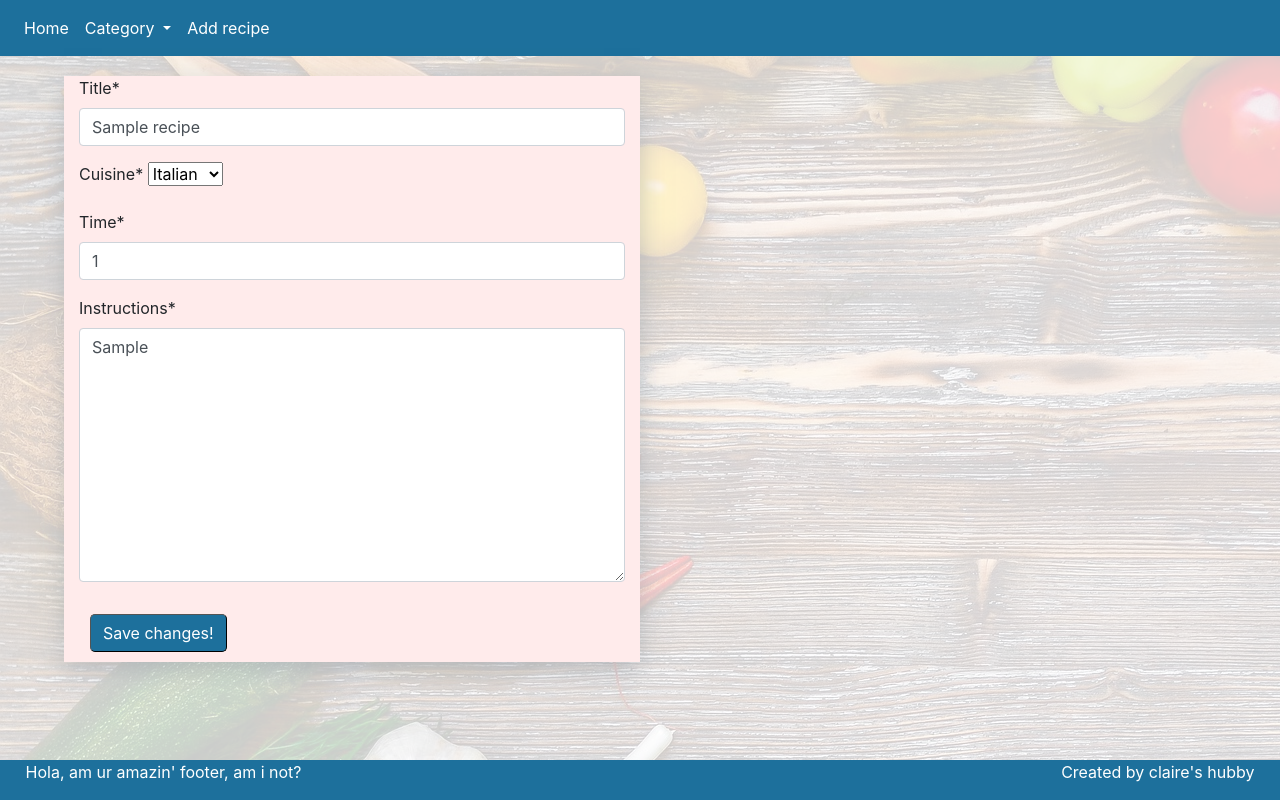
After one commit to Kadlec-Filip/Phood, a Django app: page /update_rec/1/ in a window 1280 px wide; the page is wider, and only the part inside the window is pictured. The commit adds this page. Run offline with Django 5.2, Linux system fonts and the light colour scheme; tables that the repository leaves empty hold one stand-in row (values such as "Sample post"); some libraries are stand-ins or nearby versions.

Commit message:
Update recipe; work in progress

```diff
--- a/Phood1/Forms/forms.py
+++ b/Phood1/Forms/forms.py
@@ -10,7 +10,11 @@ from django import forms
 #         model = Recipe
 #         fields = ['title', 'picture']
 
-class RecipeForm(forms.Form):
+class RecipeForm(forms.ModelForm):
+    class Meta:
+        model=Recipe
+        fields = ['title', 'cuisine', 'time', 'instructions']
+
     CATEGORY_CUISINE = (
         ('Italian', 'Italian'),
         ('French', 'French'),
@@ -25,6 +29,10 @@ class RecipeForm(forms.Form):
     instructions= forms.CharField(widget=forms.Textarea)
 
 class IngredientForm(forms.Form):
+    class Meta:
+        model=Ingredient
+        fields = ['name', 'ing_qty', 'ing_unit']
+
     CATEGORY_UNIT = (
         ('kg', 'kg'),
         ('g', 'g'),
--- a/Phood1/Phood1/urls.py
+++ b/Phood1/Phood1/urls.py
@@ -16,7 +16,7 @@ Including another URLconf
 """
 from django.contrib import admin
 from django.urls import path, re_path
-from pages.views import homepage_view, allrecipes_view, specific_recipe_view, add_recipe_view, ing_fset_view
+from pages.views import homepage_view, allrecipes_view, specific_recipe_view, add_recipe_view, ing_fset_view, update_recipe_view
 
 urlpatterns = [
     path('admin/', admin.site.urls),
@@ -24,6 +24,7 @@ urlpatterns = [
     path('recipes/<str:ingredient>/', allrecipes_view, name='recipes'),
     path('spec_rec/<int:recipe_id>/', specific_recipe_view, name='specific_recipe'),
     path('add_recipe<int:form1_done>/', add_recipe_view, name='add_recipe'),
+    path('update_rec/<int:recipe_id>/', update_recipe_view, name='update_recipe'),
     path('ing_fset/', ing_fset_view, name='ing_fset'),
 
 ]
--- a/Phood1/pages/views.py
+++ b/Phood1/pages/views.py
@@ -44,7 +44,7 @@ def add_recipe_view(request, form1_done, *args, **kwargs):
         if request.method == "POST":
             form_recipe = RecipeForm(request.POST)
             if form_recipe.is_valid():
-                add_recipe_view.form1counter += 1
+                add_recipe_view.form1counter = 1
                 #print(form_recipe.cleaned_data)
                 request.session['form1_cleaned_data'] = form_recipe.cleaned_data
             else:
@@ -56,7 +56,7 @@ def add_recipe_view(request, form1_done, *args, **kwargs):
         if request.method == "POST":
             formset = IngredientFormSet(request.POST)
             if formset.is_valid():
-                add_recipe_view.form1counter -= 1
+                add_recipe_view.form1counter = 0
                 print(formset.cleaned_data)
                 #####################################
                 # 1) create Recipe
@@ -78,6 +78,7 @@ def add_recipe_view(request, form1_done, *args, **kwargs):
                 #####################################
                 return redirect(homepage_view)
         else:
+            add_recipe_view.form1counter = 0
             formset = IngredientFormSet()
 
 
@@ -100,3 +101,29 @@ def ing_fset_view(request, *args, **kwargs):
 
     context['formset']=formset
     return render(request, 'pages/ingredient_formset.html', context)
+
+
+def update_recipe_view(request, recipe_id, *args, **kwargs):
+    context = {}
+    recipe  = Recipe.objects.get(pk=recipe_id)
+    form_recipe = RecipeForm(instance=recipe)
+    if request.method == "POST":
+        form_recipe = RecipeForm(request.POST)
+        if form_recipe.is_valid():
+            form_recipe.save()
+            # needed?
+            # recipe.title = form_recipe.cleaned_data['title']
+            # recipe.cuisine = form_recipe.cleaned_data['cuisine']
+            # recipe.time = form_recipe.cleaned_data['time']
+            # recipe.instructions = form_recipe.cleaned_data['instructions']
+            # recipe.save()
+            # 2) delete previous recipe ?
+            # 3) copy ingredients as well!
+
+            return redirect(homepage_view)
+        else:
+            # print(form_recipe.errors())
+            add_recipe_view.form1counter = 0
+            form_recipe = RecipeForm()
+    context['form_recipe']=form_recipe
+    return render(request, 'pages/update_recipe.html', context)
--- a/Phood1/templates/pages/add_recipe.html
+++ b/Phood1/templates/pages/add_recipe.html
@@ -7,6 +7,7 @@
         margin-left: 5%;
         margin-right: 5%;
         margin-top: 20px;
+        margin-bottom: 100px;
     }
     #inner_container_addrecipe{
     max-width: 45%;
--- a/Phood1/templates/pages/base.html
+++ b/Phood1/templates/pages/base.html
@@ -14,7 +14,7 @@
         height:100%;
         }
     body {
-        margin-bottom:40px;
+        margin-bottom:100px;
         position: relative;
         /* background-image: url("{% static 'pictures/bg_img.jpg' %}"); */
         background-size: cover;
--- a/Phood1/templates/pages/specific_recipe.html
+++ b/Phood1/templates/pages/specific_recipe.html
@@ -24,7 +24,9 @@ h1, h2, h3, p{
 
 
 <div class="container" id="recipe_container">
-  <div class="row"><div class="col" style="font-size: xxx-large;">{{ recipe.title }}</div></div>
+  <div class="row"><div class="col" style="font-size: xxx-large;">{{ recipe.title }}</div>
+    <div class="col"><a href="{% url 'update_recipe' recipe_id=recipe.id %}" type="btn btn-primary" id="update-recipe-btn">Update!</a></div>
+  </div>
   <div class="row top-buffer">
     <div class="column" style="width: 45%;" id="recipe_container_inner">
       <div class="w-100"></div>
--- /dev/null
+++ b/Phood1/templates/pages/update_recipe.html
@@ -0,0 +1,47 @@
+{% extends 'pages/base.html' %}
+{% load static %}
+{% load crispy_forms_tags %}
+{% block content %}
+<style>
+    #form_container{
+        margin-left: 5%;
+        margin-right: 5%;
+        margin-top: 20px;
+        margin-bottom: 100px;
+    }
+    #inner_container_addrecipe{
+    max-width: 45%;
+    background-color: rgb(255, 235, 235);
+    box-shadow: rgba(149, 157, 165, 0.5) 0px 8px 24px;;
+    }
+    #subUpdateBtn{
+    margin-left: 2%;
+    border: 1px outset buttonborder;
+    border-radius: 5px;
+    color: white;
+    background-color: #1d709c;
+    }
+</style>
+
+<div class="container-fluid" id="form_container">
+    <div class="row">
+      <div class="col" id="inner_container_addrecipe">
+        <form method="post" id="recipe_form">
+            {% csrf_token %}
+            <!-- {{ form_recipe|crispy }} -->
+              <div class="form-row ">
+                  <div class="form-group col-md-12">
+                      {{form_recipe.title|as_crispy_field}}
+                      {{form_recipe.cuisine|as_crispy_field}}
+                      {{form_recipe.time|as_crispy_field}}
+                      {{form_recipe.instructions|as_crispy_field}}
+                  </div>
+              </div>
+            <button type="submit" class='btn btn-primary' id="subUpdateBtn" style="margin-bottom: 10px;">Save changes!</button>
+            {{ form.errors }}
+          </form>
+    </div>
+  </div>
+</div>
+
+{% endblock%}
```
